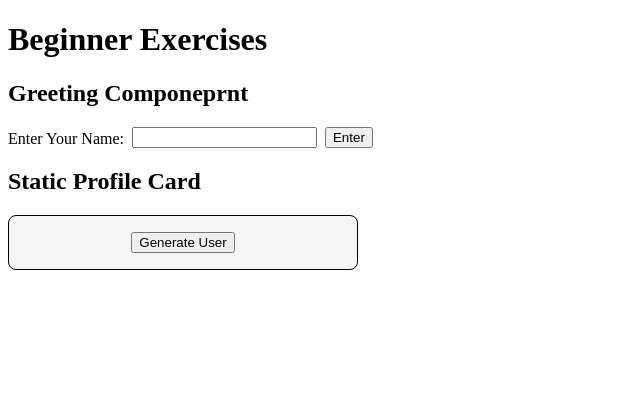
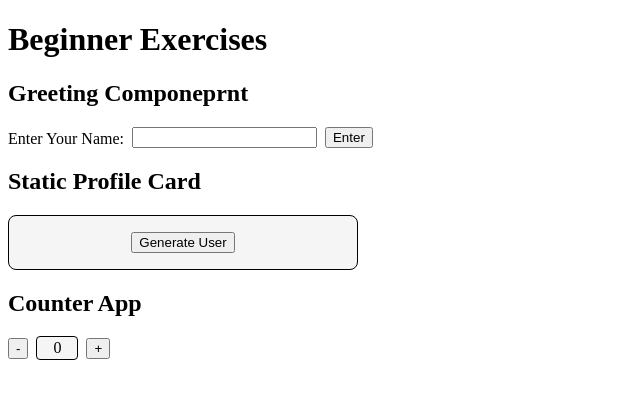
Before and after one commit to ccheung8/Intro-to-React-Exercises, a React (Vite) app in the folder intro-to-react-exercises/: page / in a window 1280 px wide. Shown: the top 398 px of the page, without its empty margins (0-640 px from the left). Built offline with nearby package versions, Linux system fonts and the light colour scheme.

Commit message:
completed counter app

```diff
--- a/intro-to-react-exercises/src/App.jsx
+++ b/intro-to-react-exercises/src/App.jsx
@@ -1,10 +1,12 @@
 import React from 'react';
 import { GreetingComponent } from './components/GreetingComponent';
 import { ProfileComponent } from './components/ProfileComponent';
+import { CounterApp } from './components/CounterApp';
 
 function App() {
   const [name, setName] = React.useState();
   const [user, setUser] = React.useState();
+  const [count, setCount] = React.useState(0);
 
   function handleName(event) {
     event.preventDefault();
@@ -25,6 +27,14 @@ function App() {
       });
   }
 
+  function handleCounter(action) {
+    if (action === "increment") {
+      setCount(prev => prev + 1);
+    } else {
+      setCount(prev => prev - 1);
+    }
+  }
+
   return (
     <>
       <h1>Beginner Exercises</h1>
@@ -38,6 +48,11 @@ function App() {
           user={user}
           generateUser={generateUser}
         />
+
+        <CounterApp
+          handleCounter={handleCounter}
+          count={count}
+        />
     </>
   )
 }
--- /dev/null
+++ b/intro-to-react-exercises/src/components/CounterApp.jsx
@@ -0,0 +1,12 @@
+export function CounterApp({ handleCounter, count }) {
+  return (
+    <>
+      <h2>Counter App</h2>
+        <div className='counterApp'>
+          <button onClick={() => handleCounter("decrement")}>-</button>
+          <p>{count}</p>
+          <button onClick={() => handleCounter("increment")}>+</button>
+        </div>
+    </>
+  )
+}
--- a/intro-to-react-exercises/src/index.css
+++ b/intro-to-react-exercises/src/index.css
@@ -23,3 +23,18 @@
 .profile h3, p {
   margin: 0;
 }
+
+.counterApp {
+  display: flex;
+  gap: 8px;
+  align-items: center;
+}
+
+.counterApp p {
+  padding: 2px 8px;
+  border: 1px solid black;
+  border-radius: 4px;
+  background-color: #f5f5f5;
+  width: 24px;
+  text-align: center;
+}
```
